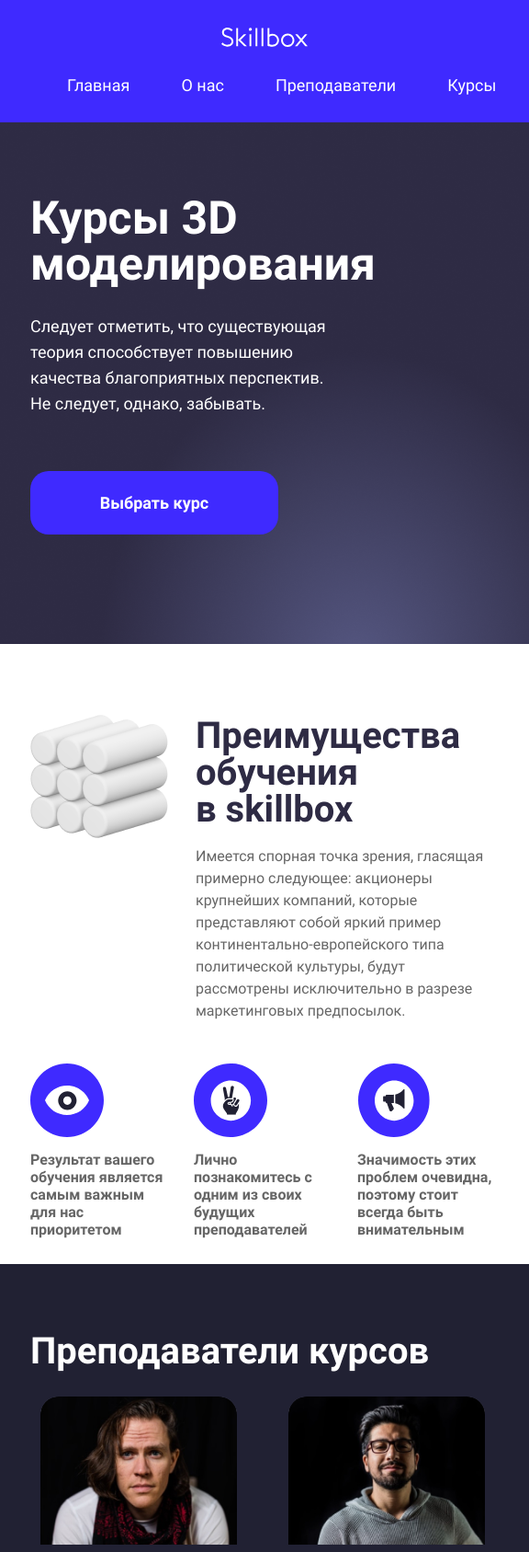
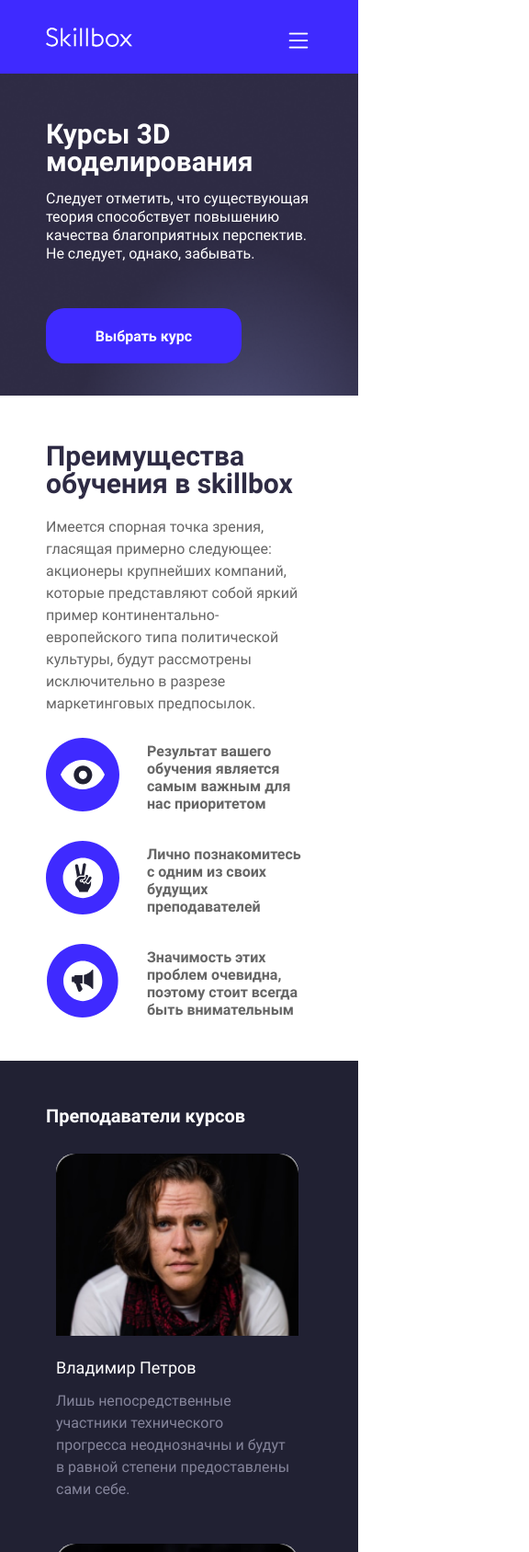
Before and after one commit to yana-resha/landing-page-bootstrap-grid, a plain HTML site: page index.html in a window 390 px wide. Shown: the top 1687 px of the page at 92% size, 576 px wide, since content can reach past the window. Drawn offline with Linux system fonts and the light colour scheme.

Commit message:
code-style correction

```diff
--- a/css/style.css
+++ b/css/style.css
@@ -19,13 +19,14 @@
 }
 
 body {
-    width: 1440px;
-    margin: 0 auto;
     font-family: 'roboto';
     color: var(--color);
     font-size: 16px;
 }
 
+* {
+    box-sizing: border-box;
+}
 
 
 h1 {
@@ -40,6 +41,8 @@
 
   ul {
       list-style: none;
+      padding: 0;
+      margin: 0;
   }
 
   picture source, img {
@@ -57,8 +60,11 @@
 
 
 .container {
-    width: 1110px;
-    padding: 0;
+    max-width: 1140px;
+    min-width: auto;
+    padding: 0 15px;
+    margin: 0 auto;
+
 }
 
 h2 {
@@ -79,16 +85,10 @@
 .bb {
     display: flex;
     flex-direction: row;
+    justify-content: space-between;
+    padding: 30px 15px;
 }
 
-.header__logo {
-    padding-top: 30px;
-}
-
-.header__navigation {
-    margin-left: 507px;
-    margin-top: 12px;
-}
 
 .header__logo-adap {
     display: none;
@@ -119,15 +119,16 @@
 .three-d {
     background-image: url(../img/Rectangle_6110.png);
     background-repeat: no-repeat;
+    background-size: cover;
     width: 100%;
-    height: 620px;
+    padding-bottom: 15px;
 }
 
 .cont-three-d {
     background-image: url(../img/Group_95.png);
     background-repeat: no-repeat;
-    height: 620px;
-    background-position: 477px 15px;
+    padding-bottom: 130px;
+    background-position: 90% 15px;
 }
 
 .three-d__content {
@@ -167,7 +168,7 @@
 
 
 .advantage {
-    height: 456px;
+    min-height: 456px;
 }
 
 .advantage__top-part {
@@ -210,7 +211,8 @@
 .advantage__li-description {
     font-weight: 700;
     line-height: 19px;
-    width: 443px;
+    max-width: 443px;
+    min-width: auto;
     margin-top: 5px;
 }
 
@@ -220,7 +222,7 @@
 
 .teachers {
     background-color: #212133;
-    height: 576px;
+    padding-bottom: 30px;
 }
 
 .teachers__title {
@@ -258,9 +260,8 @@
 
 
 /* секция курсы */
-
 .cours {
-    height: 1208px;
+    padding-bottom: 30px;
 }
 
 .cours__title {
@@ -270,6 +271,7 @@
 
 .cours__li {
     position: relative;
+    padding-bottom: 100px;
     min-height: 480px;
     max-width: 539px;
     border-radius: 20px;
@@ -293,8 +295,8 @@
 }
 
 .cours__advantage {
+    text-align: start;
     margin-left: 30px;
-    margin-right: 30px;
     margin-top: 10px;
     color: #666666;
     line-height: 24px;
@@ -345,11 +347,6 @@
 
 @media (max-width: 768px) {
 
-    body {
-        max-width: 768px;
-        min-width: auto;
-        margin: 0 auto;
-    }
 
     .container {
         max-width: 690px;
@@ -360,19 +357,15 @@
         display: none;
     }
 
-    .header__navigation {
-        margin-left: 100px;
-    }
-
     /* 3d */
 
-    .three-d {
+    /* .three-d {
         background-image: url(../img/Rectangle_6_768.png);
-    }
+    } */
 
     .cont-three-d {
         background-image: url(../img/Group_204_768.png);
-        background-position: 350px 125px;
+        background-position: 95% 125px;
     }
 
     .three-d__title {
@@ -386,7 +379,7 @@
     /* advantage */
 
     .advantage {
-        height: 586px;
+        min-height: 586px;
     }
 
     .advantage__top-part {
@@ -395,12 +388,12 @@
     }
 
     .advantage__title {
-        margin-left: 240px;
+        margin-left: auto;
     }
 
     .advantage__description {
-        margin-left: 240px;
-        width: 450px;
+        margin-left: auto;
+        width: 60%;
     }
 
     .advantage__ul {
@@ -416,14 +409,15 @@
     }
 
     .advantage__li-description {
-        width: 210px;
+        max-width: 210px;
+        min-width: auto;
         margin-top: 15px;
     }
 
     /* teachers */
 
     .teachers {
-        height: 892px;
+        padding-bottom: 30px;
     }
 
     .teachers__description br {
@@ -432,19 +426,10 @@
 
     /* cours */
 
-    .cours {
-        height: 1360px;
+    .cours__li {
+        min-height: 556px;
     }
 
-    .cours__li {
-        height: 556px;
-        width: 330px;
-    }
-
-    .cours__advantage {
-        width: 280px;
-        height: 196px;
-    }
 
     .cours__btn-li {
         width: 195px;
@@ -454,12 +439,14 @@
 
 @media (max-width: 576px) {
 
-    body {
-        max-width: 576px;
+    h2 {
+        font-size: 30px;
     }
 
+
     .container {
-        max-width: 510px;
+        max-width: 570px;
+        min-width: auto;
     }
 
     /* header */
@@ -472,28 +459,34 @@
         flex-direction: column;
     }
 
+    .header__ul {
+        padding: 0;
+        padding-inline-start: 0px;
+        justify-content: space-around;
+    }
+
+    .header__li:not(:last-child) {
+        margin-right: 0px;
+    }
+
     .header__logo {
         margin: 0 auto;
+        margin-bottom: 15px;
     }
 
     .header__logo-adap {
         display: none;
     }
 
-    .header__navigation {
-        margin-left: 0;
-    }
 
     /* 3d */
 
     .three-d {
         background-image: url(../img/Rectangle_6_576px.png);
-        height: 567px;
     }
 
     .cont-three-d  {
         background-image: none;
-        height: 567px;
     }
 
     .three-d__content {
@@ -503,7 +496,12 @@
     /* advantge */
 
     .advantage {
-        height: 674px;
+        min-height: 674px;
+        padding-bottom: 15px;
+    }
+
+    .advantage__title {
+        font-size: 30px;
     }
 
     .advantage__top-part {
@@ -512,31 +510,20 @@
     }
 
     .advantage__title {
-        margin-left: 180px;
-        width: 330px;
+        width: 60%;
     }
 
-    .advantage__description {
-        margin-left: 180px;
-        width: 330px;
-    }
 
-    .advantage__li-description {
-        width: 150px;
-    }
 
     /* teachers */
 
     .teachers {
-        height: 940px;
+        padding-bottom: 30px;
     }
 
-    .teachers__description {
-        width: 240px;
-    }
 
     .for-small-media {
-        width: 240px;
+        width: 45%;
     }
 
     .for-small-media.for-small-media.for-small-media.for-small-media:not(.right) {
@@ -545,57 +532,57 @@
 
     /* cours */
 
-    .cours {
-        height: 1554px;
-    }
 
     .cours__li {
-        width: 240px;
-        height: 653px;
+        height: 95%;
+        /* min-height: 653px; */
+        padding-bottom: 100px;
+        /* max-height: auto; */
         position: relative;
+        max-width: 100%;
     }
 
     .cours__strong {
-        width: 195px;
+        margin-left: 15px;
     }
 
     .cours__advantage {
-        width: 180px;
-        height: 280px;
+        min-height: 280px;
+        margin-left: 15px;
+        margin-right: 15px;
+        margin-bottom: auto;
     }
 
     .cours__btn-li {
         position: absolute;
-        bottom: 30px;
+        width: 80%;
+        height: 40px;
+        left: 15px;
+        border-radius: 15px;
     }
 
-    .cours__btn-li {
-        width: 180px;
-    }
+
 }
 
-@media (max-width: 320px) {
-    body {
-        max-width: 320px;
-        min-width: auto;
-        margin: 0 auto;
-    }
+@media (max-width: 430px) {
+
 
     .container {
-        max-width: 290px;
+        max-width: 320px;
         min-width: auto;
         margin: 0 auto;
     }
 
     .header__logo-adap {
         display: flex;
-        margin-top: 25px;
-        margin-left: 150px;
+        /* margin-top: 25px; */
+        margin-left: auto;
     }
 
     .header__btn-for-adaptiv {
         border: none;
         background-color: transparent;
+        padding: 0;
     }
 
     .header__btn-burger {
@@ -607,19 +594,20 @@
     .header__ul {
         /* display: none; */
         z-index: 10;
-        padding-top: 20px;
-        padding-left: 50px;
-        margin-left: 100px;
-        top: 65px;
-        bottom: 0;
+        /* padding-top: 20px; */
+        padding: 20px;
+        padding-left: 35px;
+        /* margin-left: 100px; */
+        top: -480px;
         left: 0;
-        background-color: white;
+        background-color: rgba(63, 42, 255, 0.8);
         position: absolute;
         transition: transform .3s ease-in-out;
-        transform: translateX(130%);
-        width: 200px;
-        height: 130px;
+        transform: translateY(560px);
+        width: 100%;
+        min-height: 350px;
         flex-direction: column;
+        justify-content: space-around;
     }
 
     .header__ul.is-active {
@@ -627,8 +615,13 @@
     }
 
     .header__li {
-        color: #666666;
-        margin-bottom: 10px;
+        color: white;
+        margin-bottom: 0px;
+        margin-right: 0;
+    }
+
+    .header__li:not(:last-child) {
+        margin-right: 0;
     }
 
     .header__container {
@@ -651,12 +644,13 @@
 
     .three-d {
         background-image: url(../img/Rectangle_6_320.png);
-        height: 353px;
+
     }
 
     .cont-three-d {
-        height: 353px;
+        padding-bottom: 20px;
     }
+
 
     .three-d__content {
         margin-top: 50px;
@@ -677,7 +671,7 @@
     .three-d__description {
         font-size: 16px;
         line-height: 20px;
-        width: 290px;
+        width: 100%;
         margin-top: 15px;
     }
 
@@ -693,9 +687,7 @@
 
     /* advantage */
 
-    .advantage {
-        height: 693px;
-    }
+
 
     .advantage__top-part {
         background-image: none;
@@ -704,7 +696,6 @@
     .advantage__title {
         margin-left: 0;
         width: 290px;
-        line-height: 26px;
         padding-top: 0;
         margin-top: 50px;
     }
@@ -743,7 +734,7 @@
     /* teachers */
 
     .teachers {
-        height: 1550px;
+        padding-bottom: 30px;
     }
 
     .teachers__title {
@@ -775,7 +766,7 @@
     }
 
     .cours__li {
-        height: 653px;
+        min-height: 653px;
         width: 290px;
     }
 
@@ -785,7 +776,7 @@
     }
 
     .cours__btn-li {
-        width: 195px;
+        width: 90%;
     }
 
 
--- a/index.html
+++ b/index.html
@@ -10,7 +10,7 @@
   <link rel="stylesheet" href="css/bootstrap-grid.min.css">
   <link rel="stylesheet" href="css/style.css">
   <!-- бургер -->
-    <script src="java/burger.js"></script>
+  <script defer src="java/burger.js"></script>
 </head>
 <body>
   <header class="header__container">
@@ -67,7 +67,7 @@
       <div class="row">
         <div class="col-12">
           <div class="advantage__top-part">
-                        <h2 class="advantage__title">Преимущества обучения в skillbox</h2>
+            <h2 class="advantage__title">Преимущества обучения в skillbox</h2>
             <p class="advantage__description">
               Имеется спорная точка зрения, гласящая примерно следующее: акционеры крупнейших компаний,
               которые представляют собой яркий пример континентально-европейского типа политической культуры,
@@ -173,7 +173,6 @@
       </ul>
     </div>
   </section>
-
   <section class="cours">
     <div class="container">
       <div class="row">
@@ -258,7 +257,6 @@
       </ul>
     </div>
   </section>
-
   <section class="contacts">
     <div class="container">
       <div class="row">
```
Lines whose indentation alone changed are shown as unchanged.
